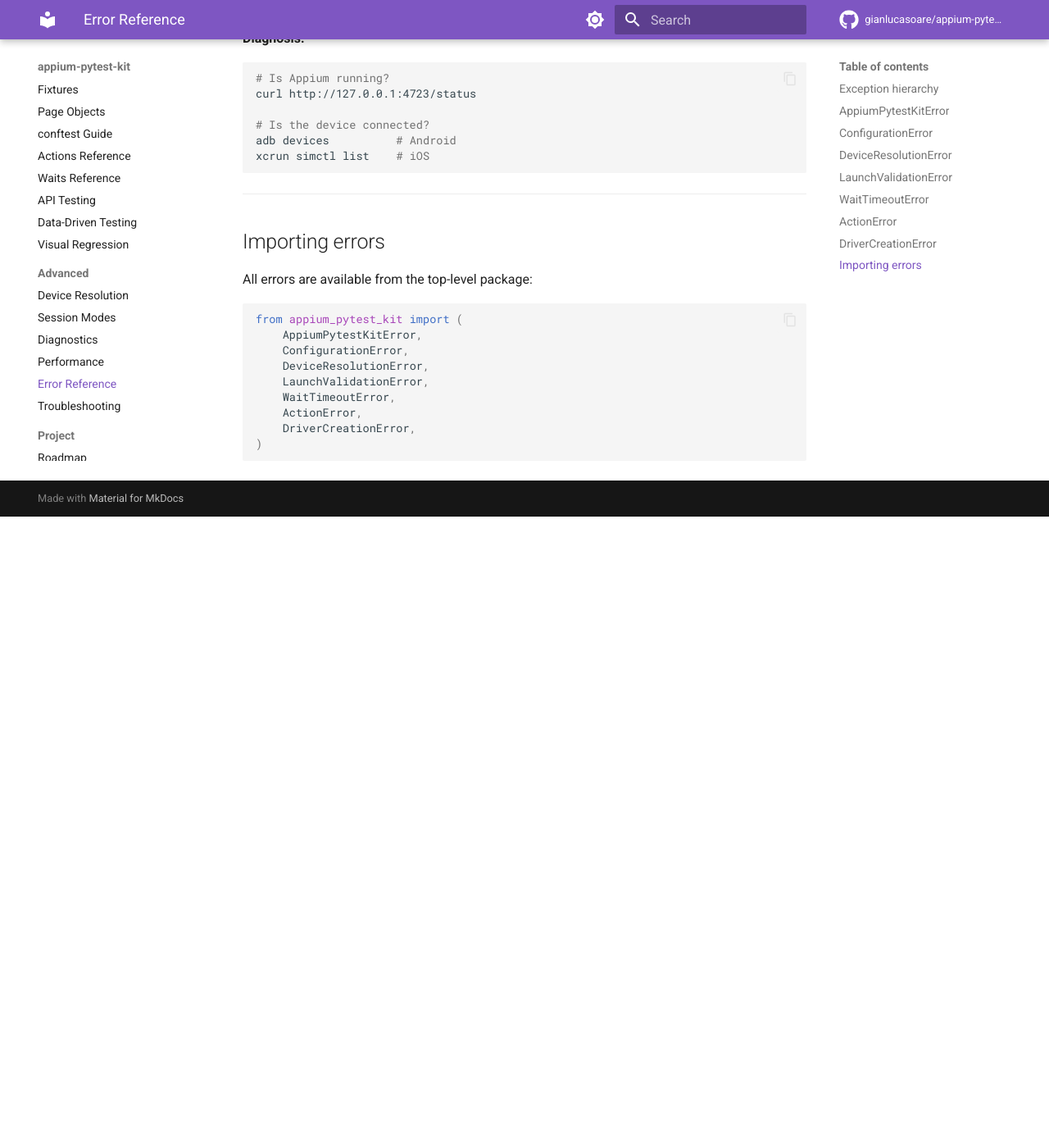
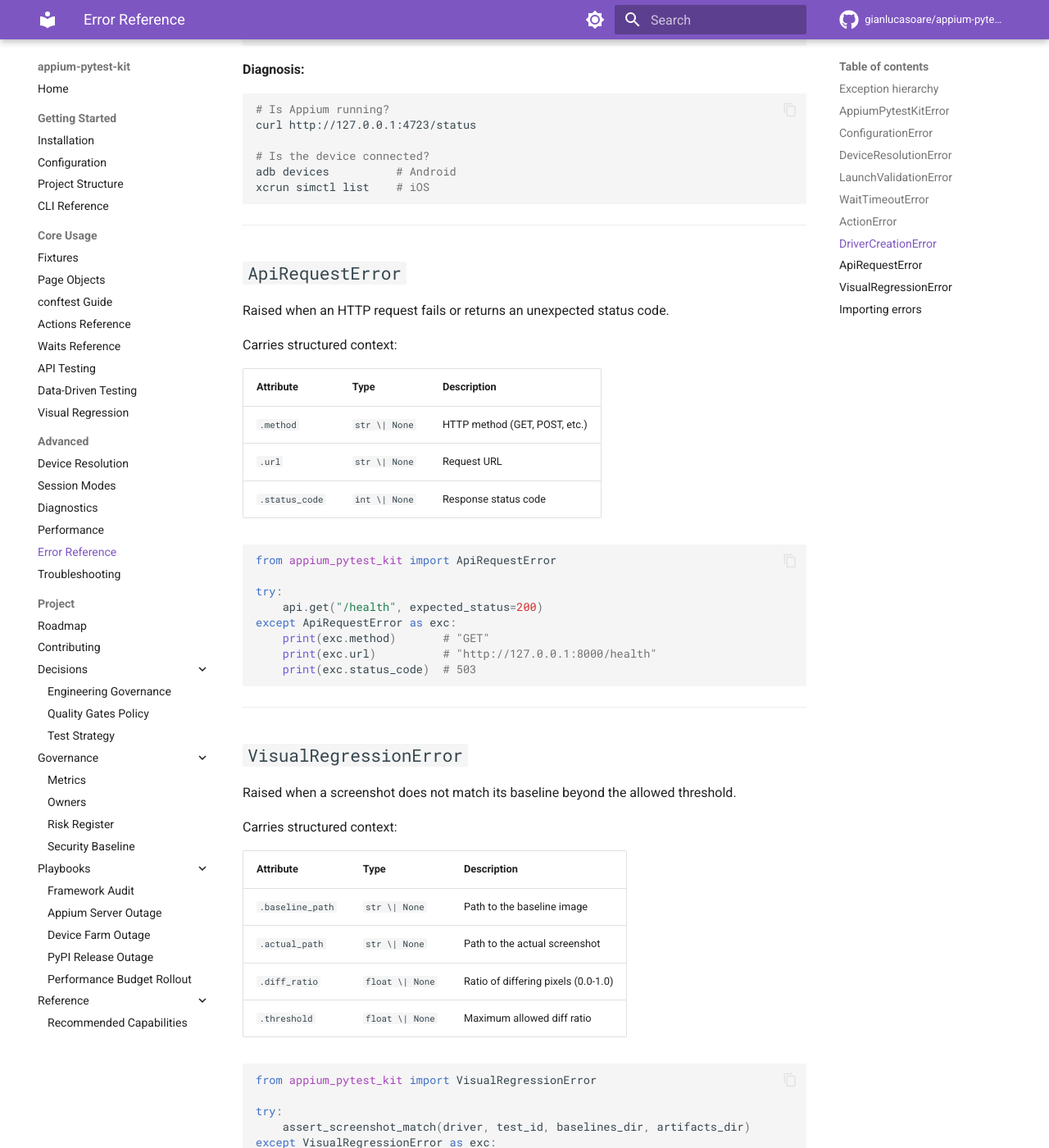
Before and after one commit to gianlucasoare/appium-pytest-kit, an MkDocs documentation site: the page built from docs/errors.md, in a window 1280 px wide and 1400 px high, scrolled down 3575 px. Shown: the whole window at 82% size. Built offline with MkDocs 1.6.1 and Material for MkDocs 9.7.7, drawn with Linux system fonts in a browser that asks for light colours; comment, search, counter and statistics services are not loaded; before the commit the page ends 4205 px from its top, so only the background shows below that; some of the changed text lies outside the part shown.

Commit message:
docs: update README, errors, and index for data-driven and visual regression
- README: add data-driven and visual regression to feature table, extras
  table, public API block, doc sections with usage examples
- docs/errors.md: add ApiRequestError and VisualRegressionError with
  context attributes and code examples
- docs/index.md: add new features to landing page and next steps

Co-Authored-By: Claude Opus 4.6 <noreply@anthropic.com>

````diff
--- a/docs/errors.md
+++ b/docs/errors.md
@@ -14,7 +14,9 @@ Exception
     ├── LaunchValidationError     missing required app launch settings
     ├── WaitTimeoutError          explicit wait condition never passed
     ├── ActionError               tap / type / scroll raised WebDriverException
-    └── DriverCreationError       Appium session could not be created
+    ├── DriverCreationError       Appium session could not be created
+    ├── ApiRequestError           HTTP request failed or unexpected status
+    └── VisualRegressionError     screenshot does not match baseline
 ```
 
 ---
@@ -176,6 +178,60 @@ xcrun simctl list    # iOS
 
 ---
 
+## `ApiRequestError`
+
+Raised when an HTTP request fails or returns an unexpected status code.
+
+Carries structured context:
+
+| Attribute | Type | Description |
+|---|---|---|
+| `.method` | `str \| None` | HTTP method (GET, POST, etc.) |
+| `.url` | `str \| None` | Request URL |
+| `.status_code` | `int \| None` | Response status code |
+
+```python
+from appium_pytest_kit import ApiRequestError
+
+try:
+    api.get("/health", expected_status=200)
+except ApiRequestError as exc:
+    print(exc.method)       # "GET"
+    print(exc.url)          # "http://127.0.0.1:8000/health"
+    print(exc.status_code)  # 503
+```
+
+---
+
+## `VisualRegressionError`
+
+Raised when a screenshot does not match its baseline beyond the allowed threshold.
+
+Carries structured context:
+
+| Attribute | Type | Description |
+|---|---|---|
+| `.baseline_path` | `str \| None` | Path to the baseline image |
+| `.actual_path` | `str \| None` | Path to the actual screenshot |
+| `.diff_ratio` | `float \| None` | Ratio of differing pixels (0.0-1.0) |
+| `.threshold` | `float \| None` | Maximum allowed diff ratio |
+
+```python
+from appium_pytest_kit import VisualRegressionError
+
+try:
+    assert_screenshot_match(driver, test_id, baselines_dir, artifacts_dir)
+except VisualRegressionError as exc:
+    print(exc.diff_ratio)      # 0.0342
+    print(exc.threshold)       # 0.01
+    print(exc.baseline_path)   # baselines/android/test_home.png
+    print(exc.actual_path)     # artifacts/screenshots/visual/test_home.png
+```
+
+Requires the `visual` extra: `pip install appium-pytest-kit[visual]`
+
+---
+
 ## Importing errors
 
 All errors are available from the top-level package:
@@ -189,5 +245,7 @@ from appium_pytest_kit import (
     WaitTimeoutError,
     ActionError,
     DriverCreationError,
+    ApiRequestError,
+    VisualRegressionError,
 )
 ```
````
Also changed, not shown: README.md (+81 -2 lines), docs/index.md (+4 -0 lines).
